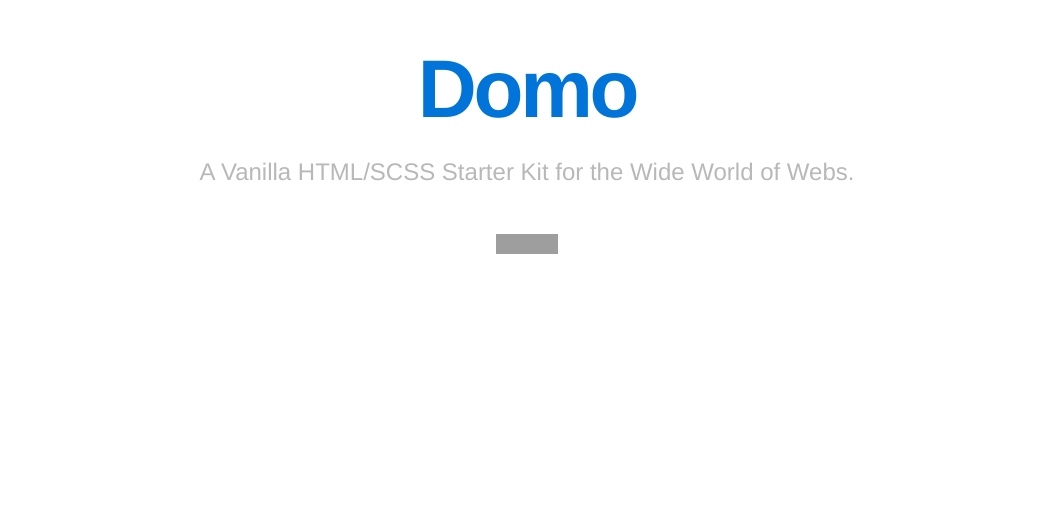
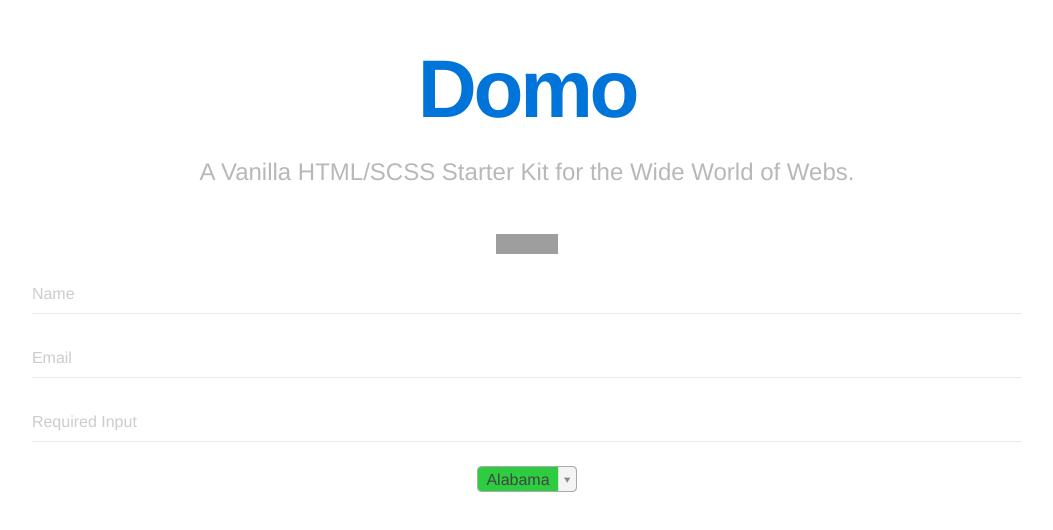
Before and after one commit to koycarraway/domo, a plain HTML site: page index.html in a window 1280 px wide. Shown: the part 136-666 px from the top of the page, without its empty margins (113-1166 px from the left). Drawn offline with nearby package versions, Linux system fonts and the light colour scheme; grey boxes are pictures that could not be loaded.

Commit message:
Added form fields and select for demo styling purposes.

```diff
--- a/index.html
+++ b/index.html
@@ -55,22 +55,56 @@
   allowtransparency="true" frameborder="0" scrolling="0" width="62" height="20"></iframe>
       </section>
 
+      <section class="contain">
+        <form action="">
+
+          <div class="form-field">
+            <div class="jvFloat">
+              <span class="placeHolder">Name</span>
+              <input type="text" placeholder="Name" class="form-control">
+            </div>
+          </div>
+
+          <div class="form-field">
+            <div class="jvFloat">
+              <span class="placeHolder">Email</span>
+              <input type="text" placeholder="Email" class="form-control">
+            </div>
+          </div>
+
+          <div class="form-field">
+            <div class="jvFloat">
+              <span class="placeHolder">Required Input</span>
+              <input type="text" placeholder="Required Input" class="form-control" required>
+            </div>
+          </div>
+
+        </form>
+      </section>
+
+      <section class="contain">
+        <select id="e1">
+            <option value="AL">Alabama</option>
+            ...
+            <option value="WY">Wyoming</option>
+        </select>
+      </section>
+
     </div>
 
     <!-- Load jQuery CDN & Local Fallback -->
       <script src="//ajax.googleapis.com/ajax/libs/jquery/2.1.0/jquery.min.js"></script>
       <script>window.jQuery || document.write('<script src="dist/js/jquery.min.js"><\/script>')</script>
 
-    <!-- Google Analytics -->
-    <script>
-      (function(i,s,o,g,r,a,m){i['GoogleAnalyticsObject']=r;i[r]=i[r]||function(){
-      (i[r].q=i[r].q||[]).push(arguments)},i[r].l=1*new Date();a=s.createElement(o),
-      m=s.getElementsByTagName(o)[0];a.async=1;a.src=g;m.parentNode.insertBefore(a,m)
-      })(window,document,'script','//www.google-analytics.com/analytics.js','ga');
+    <!-- Load jvFloat -->
+      <script src="dist/js/jvfloat.min.js"></script>
 
-      ga('create', 'XX-XXXXXXXX-X');
-      ga('send', 'pageview');
-    </script>
+    <!-- Load jvFloat -->
+      <script src="dist/js/select2.min.js"></script>
+
+    <!-- Load myscripts.js -->
+      <script src="dist/js/myscripts.min.js"></script>
+
 
   </body>
 </html>
```
